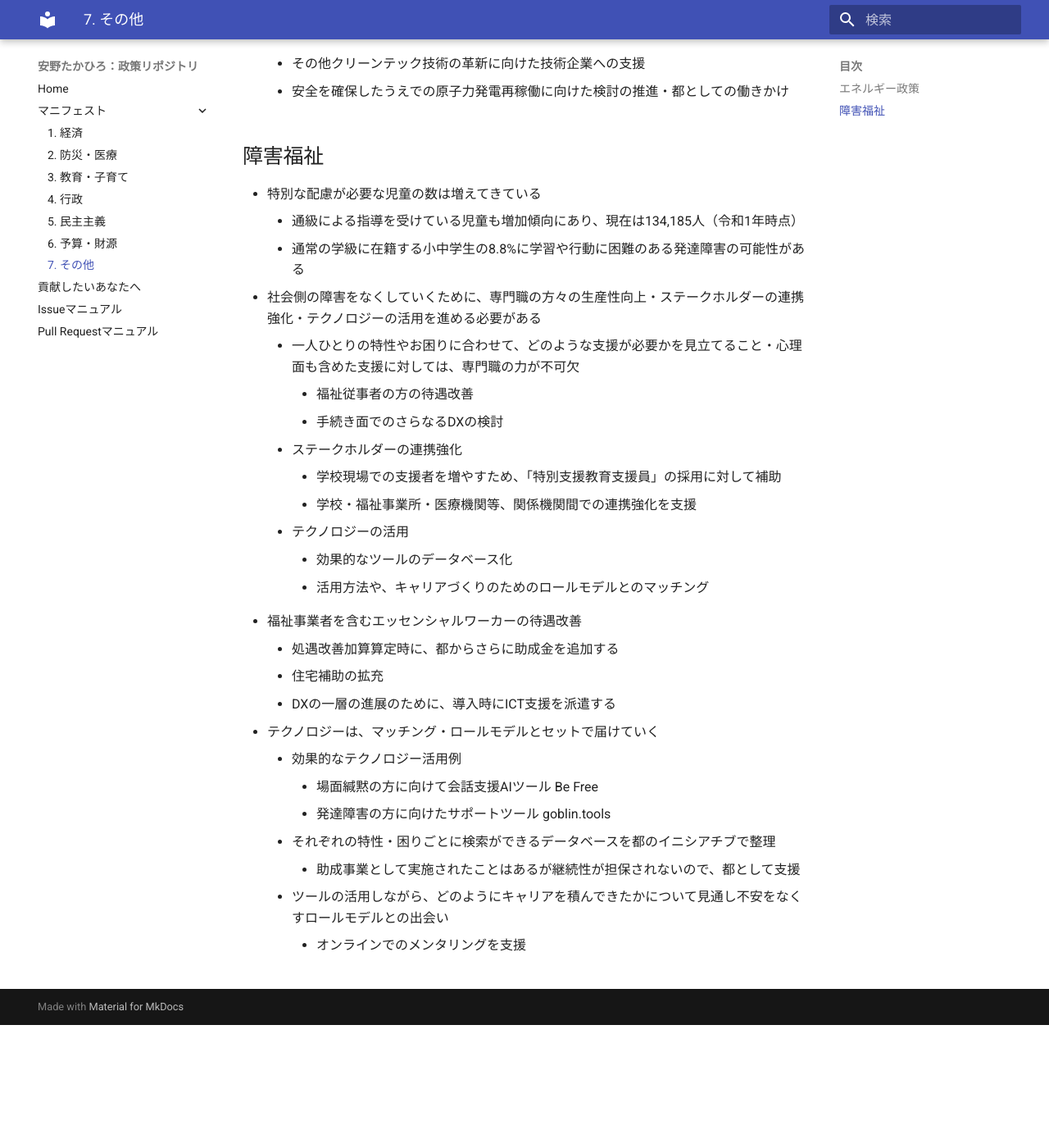
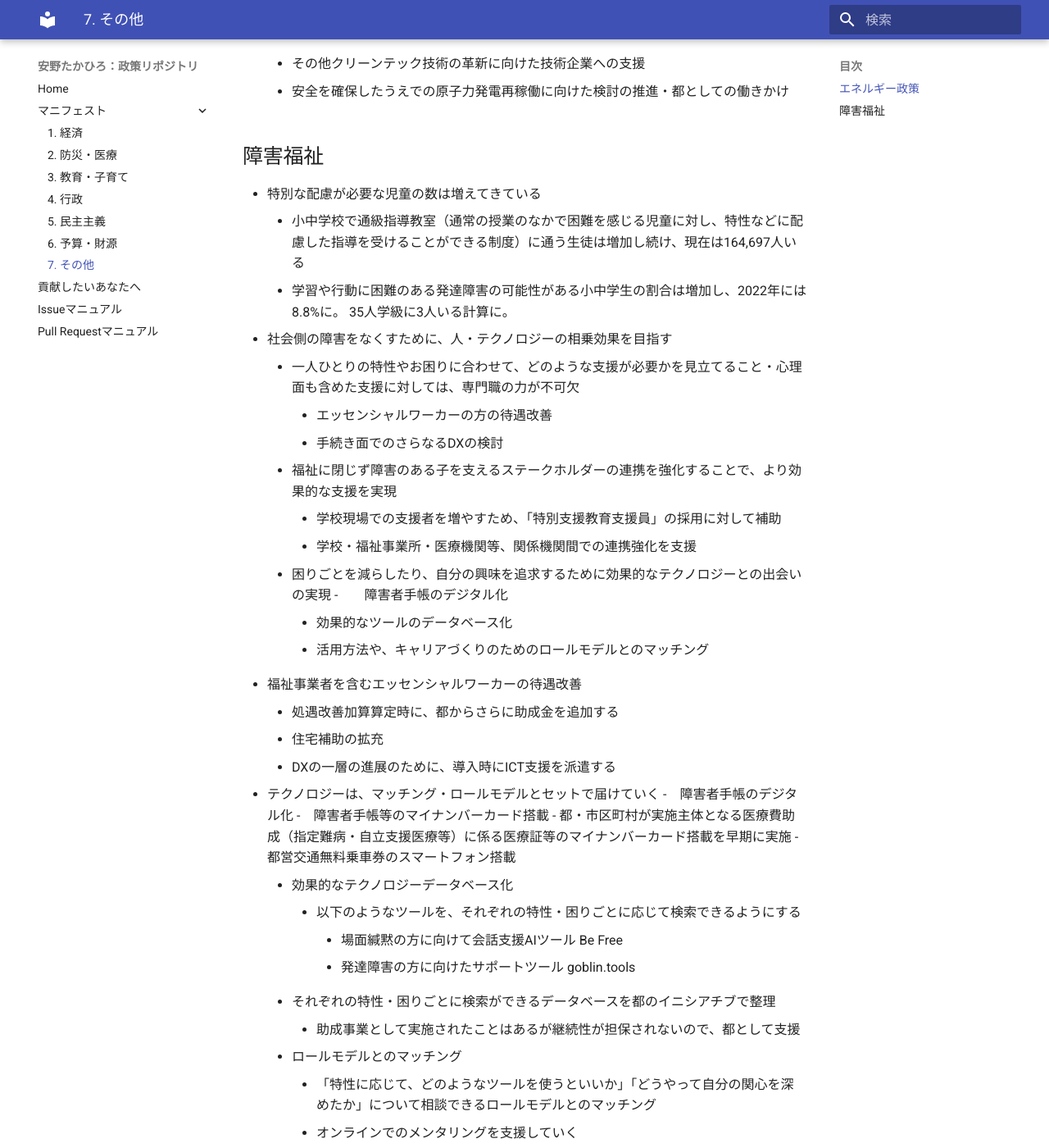
Before and after one commit to takahiroanno2024/election2024, an MkDocs documentation site: the page built from docs/manifest/others.md, in a window 1280 px wide and 1400 px high, scrolled down 1752 px. Shown: the whole window at 82% size. Built offline with MkDocs 1.6.1 and Material for MkDocs 9.7.7, drawn with Linux system fonts in a browser that asks for light colours; before the commit the page ends 3002 px from its top, so only the background shows below that.

Commit message:
障害福祉に関する記述の修正

```diff
--- a/docs/manifest/others.md
+++ b/docs/manifest/others.md
@@ -35,16 +35,18 @@
 
 ## 障害福祉
 - 特別な配慮が必要な児童の数は増えてきている
-    - 通級による指導を受けている児童も増加傾向にあり、現在は134,185人（令和1年時点）
-    - 通常の学級に在籍する小中学生の8.8%に学習や行動に困難のある発達障害の可能性がある
-- 社会側の障害をなくしていくために、専門職の方々の生産性向上・ステークホルダーの連携強化・テクノロジーの活用を進める必要がある
+    - 小中学校で通級指導教室（通常の授業のなかで困難を感じる児童に対し、特性などに配慮した指導を受けることができる制度）に通う生徒は増加し続け、現在は164,697人いる
+    - 学習や行動に困難のある発達障害の可能性がある小中学生の割合は増加し、2022年には8.8%に。
+35人学級に3人いる計算に。
+- 社会側の障害をなくすために、人・テクノロジーの相乗効果を目指す
     - 一人ひとりの特性やお困りに合わせて、どのような支援が必要かを見立てること・心理面も含めた支援に対しては、専門職の力が不可欠
-        - 福祉従事者の方の待遇改善
+        - エッセンシャルワーカーの方の待遇改善
         - 手続き面でのさらなるDXの検討
-    - ステークホルダーの連携強化
+    - 福祉に閉じず障害のある子を支えるステークホルダーの連携を強化することで、より効果的な支援を実現
         - 学校現場での支援者を増やすため、「特別支援教育支援員」の採用に対して補助
         - 学校・福祉事業所・医療機関等、関係機関間での連携強化を支援
-    - テクノロジーの活用
+    - 困りごとを減らしたり、自分の興味を追求するために効果的なテクノロジーとの出会いの実現
+        -　　障害者手帳のデジタル化
         - 効果的なツールのデータベース化
         - 活用方法や、キャリアづくりのためのロールモデルとのマッチング
 - 福祉事業者を含むエッセンシャルワーカーの待遇改善
@@ -52,10 +54,16 @@
     - 住宅補助の拡充
     - DXの一層の進展のために、導入時にICT支援を派遣する
 - テクノロジーは、マッチング・ロールモデルとセットで届けていく
-    - 効果的なテクノロジー活用例
-        - 場面緘黙の方に向けて会話支援AIツール Be Free
-        - 発達障害の方に向けたサポートツール goblin.tools
+    -　障害者手帳のデジタル化
+        -　障害者手帳等のマイナンバーカード搭載
+        - 都・市区町村が実施主体となる医療費助成（指定難病・自立支援医療等）に係る医療証等のマイナンバーカード搭載を早期に実施
+        - 都営交通無料乗車券のスマートフォン搭載
+    - 効果的なテクノロジーデータベース化
+        - 以下のようなツールを、それぞれの特性・困りごとに応じて検索できるようにする
+            - 場面緘黙の方に向けて会話支援AIツール Be Free
+            - 発達障害の方に向けたサポートツール goblin.tools
     - それぞれの特性・困りごとに検索ができるデータベースを都のイニシアチブで整理
         - 助成事業として実施されたことはあるが継続性が担保されないので、都として支援
-    - ツールの活用しながら、どのようにキャリアを積んできたかについて見通し不安をなくすロールモデルとの出会い
-        - オンラインでのメンタリングを支援
+    - ロールモデルとのマッチング
+        - 「特性に応じて、どのようなツールを使うといいか」「どうやって自分の関心を深めたか」について相談できるロールモデルとのマッチング
+        - オンラインでのメンタリングを支援していく
```
